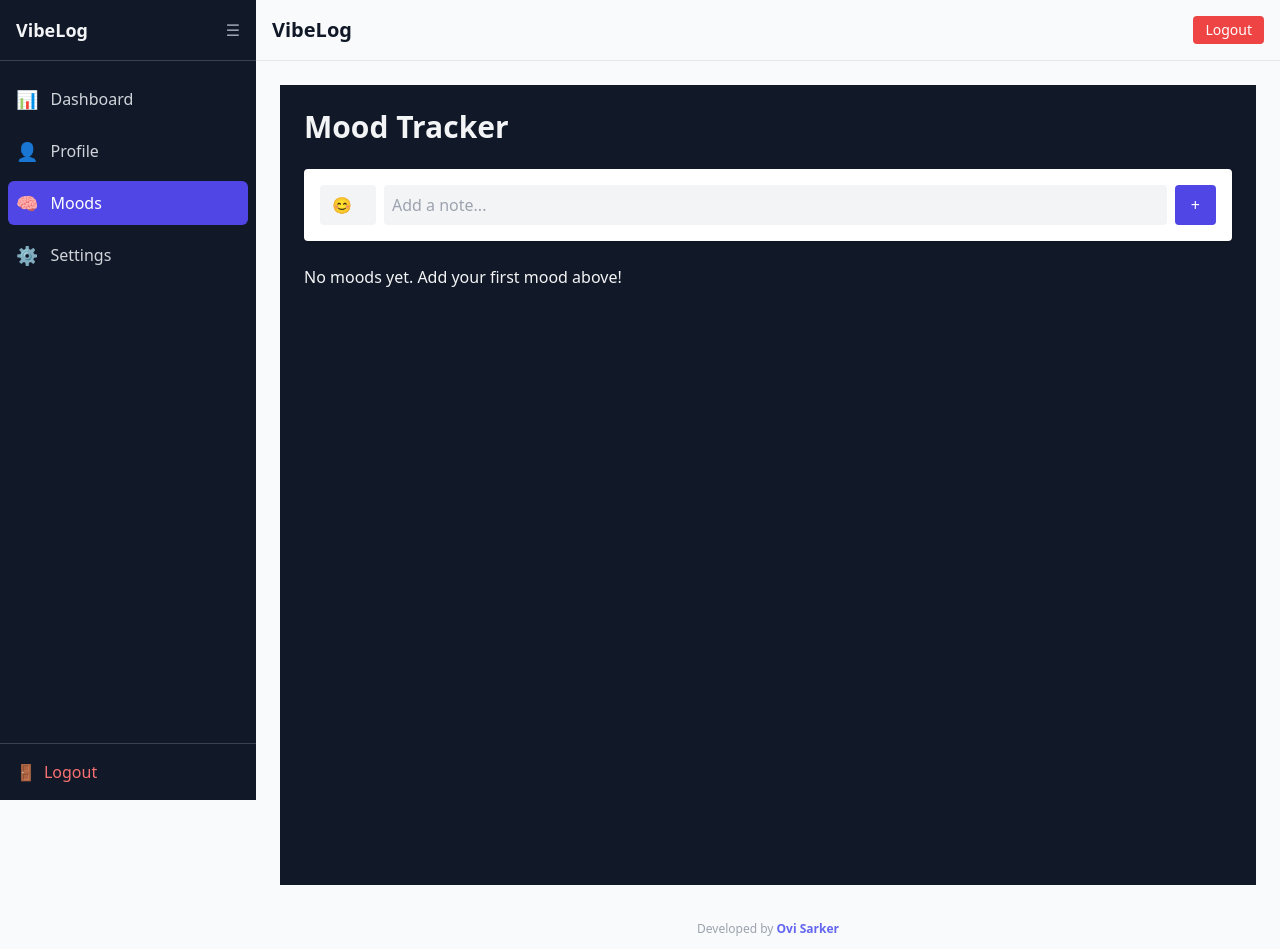
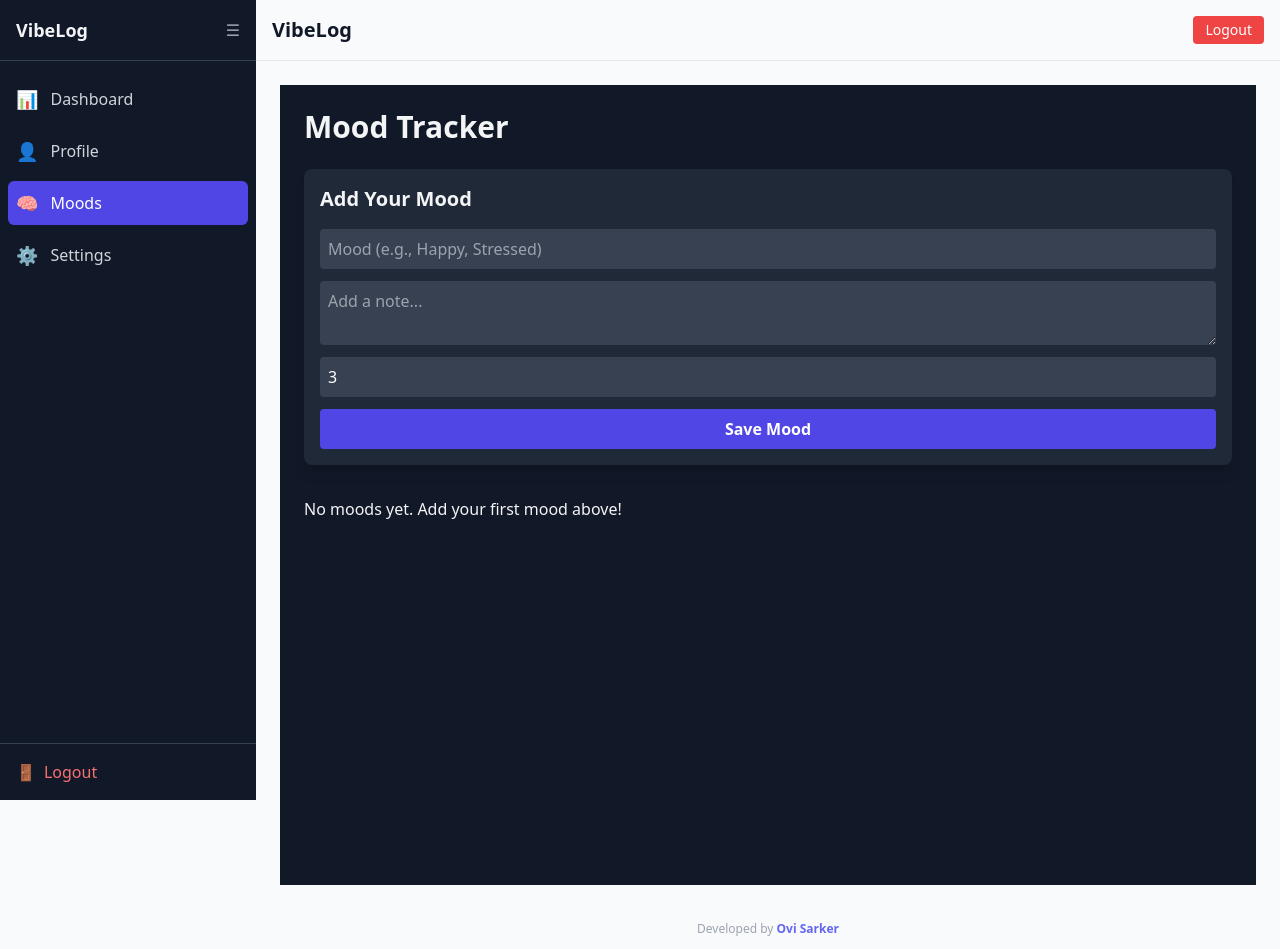
Before and after one commit to ovisarker/vibelog, a Next.js app: page /moods in a window 1280 px wide. Built offline with nearby package versions, Linux system fonts and the light colour scheme; no server answers.

Commit message:
Update MoodForm.jsx

```diff
--- a/components/MoodForm.jsx
+++ b/components/MoodForm.jsx
@@ -1,55 +1,57 @@
 "use client";
 import { useState } from "react";
-import toast from "react-hot-toast";
 
-export default function MoodForm({ onSubmit }) {
-  const [form, setForm] = useState({ mood: "😊", note: "" });
+export default function MoodForm({ onMoodAdded }) {
+  const [mood, setMood] = useState("");
+  const [note, setNote] = useState("");
+  const [rating, setRating] = useState(3);
 
-  async function handleSubmit(e) {
+  const handleSubmit = async (e) => {
     e.preventDefault();
-    const token = localStorage.getItem("token");
-    const res = await fetch("/api/moods", {
+    await fetch("/api/moods", {
       method: "POST",
-      headers: {
-        "Content-Type": "application/json",
-        Authorization: `Bearer ${token}`,
-      },
-      body: JSON.stringify(form),
+      headers: { "Content-Type": "application/json" },
+      body: JSON.stringify({ mood, note, rating }),
     });
-    const data = await res.json();
-    if (data.success) {
-      toast.success("Mood added!");
-      setForm({ mood: "😊", note: "" });
-      onSubmit();
-    } else toast.error(data.error);
-  }
+    setMood("");
+    setNote("");
+    setRating(3);
+    onMoodAdded();
+  };
 
   return (
     <form
       onSubmit={handleSubmit}
-      className="bg-white dark:bg-gray-800 p-4 rounded shadow mb-6"
+      className="mb-8 bg-gray-800 p-4 rounded-lg shadow-lg"
     >
-      <div className="flex gap-2 items-center">
-        <select
-          className="p-2 rounded bg-gray-100 dark:bg-gray-700"
-          value={form.mood}
-          onChange={(e) => setForm({ ...form, mood: e.target.value })}
+      <h2 className="text-xl mb-4 font-semibold">Add Your Mood</h2>
+      <div className="flex flex-col gap-3">
+        <input
+          className="p-2 rounded bg-gray-700 text-white"
+          placeholder="Mood (e.g., Happy, Stressed)"
+          value={mood}
+          onChange={(e) => setMood(e.target.value)}
+          required
+        />
+        <textarea
+          className="p-2 rounded bg-gray-700 text-white"
+          placeholder="Add a note..."
+          value={note}
+          onChange={(e) => setNote(e.target.value)}
+        />
+        <input
+          type="number"
+          className="p-2 rounded bg-gray-700 text-white"
+          min="1"
+          max="5"
+          value={rating}
+          onChange={(e) => setRating(e.target.value)}
+        />
+        <button
+          type="submit"
+          className="bg-indigo-600 hover:bg-indigo-500 p-2 rounded font-bold text-white"
         >
-          <option>😊</option>
-          <option>😐</option>
-          <option>😔</option>
-          <option>😡</option>
-          <option>😴</option>
-        </select>
-        <input
-          type="text"
-          placeholder="Add a note..."
-          className="flex-1 p-2 rounded bg-gray-100 dark:bg-gray-700"
-          value={form.note}
-          onChange={(e) => setForm({ ...form, note: e.target.value })}
-        />
-        <button className="bg-indigo-600 text-white px-4 py-2 rounded">
-          +
+          Save Mood
         </button>
       </div>
     </form>
```
